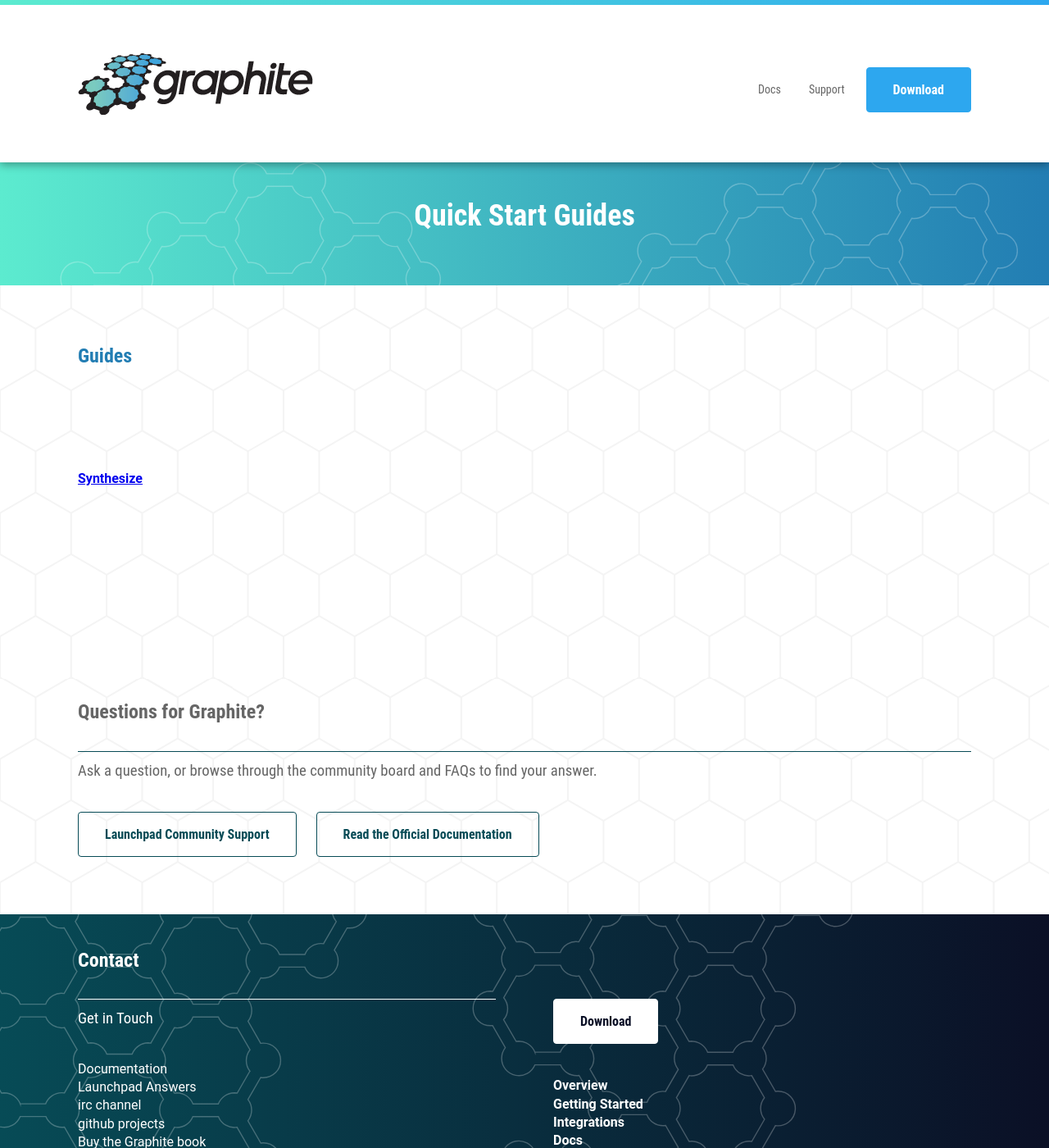
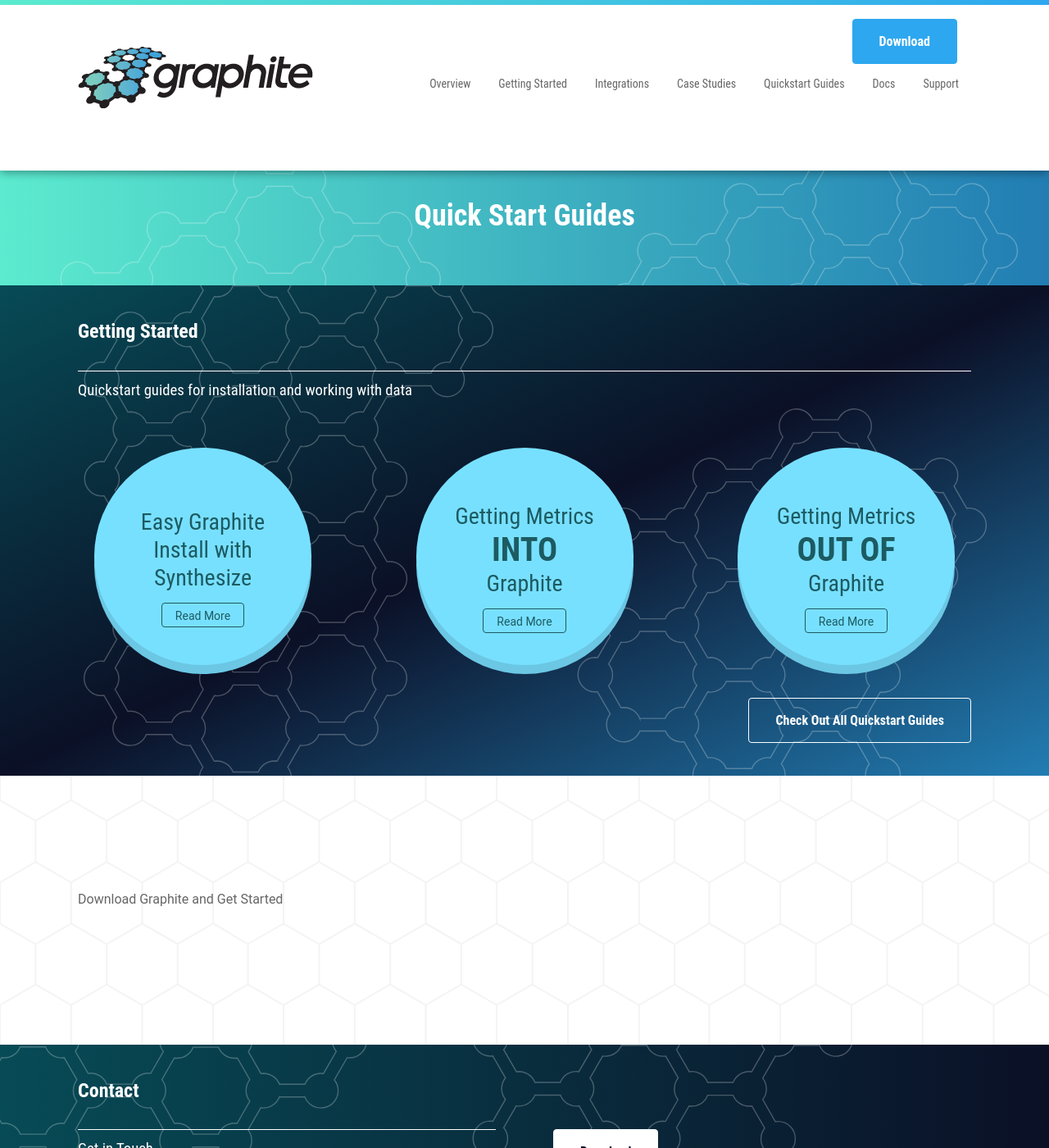
Before and after one commit to graphite-project/graphite-project.github.io, a Jekyll site: the page built from quick-start-guides/index.html, in a window 1280 px wide and 1400 px high. Shown: the whole window at 82% size. Built offline with Jekyll 4.4.1, drawn with Linux system fonts in a browser that asks for light colours; nearby versions of some CDN libraries.

Commit message:
sure up nav and small nav when scrolling. add new nav items

```diff
--- a/_includes/page-header.html
+++ b/_includes/page-header.html
@@ -3,7 +3,6 @@
     <a class="site-logo" href="/"></a>
     <nav class="site-nav" id="siteNav">
       <ul class="site-nav__list" id="anchors">
-        {% if page.homepage_navigation %}
         <li class="site-nav__item">
           <a class="site-nav__link" href="/#overview">Overview</a>
         </li>
@@ -13,7 +12,12 @@
         <li class="site-nav__item">
           <a class="site-nav__link" href="/#integrations">Integrations</a>
         </li>
-        {% endif %}
+        <li class="site-nav__item">
+          <a class="site-nav__link" href="/case-studies">Case Studies</a>
+        </li>
+        <li class="site-nav__item">
+          <a class="site-nav__link" href="/quick-start-guides">Quickstart Guides</a>
+        </li>
         <li class="site-nav__item">
           <a class="site-nav__link" href="http://graphite.readthedocs.org/en/latest/" target="_blank">Docs</a>
         </li>
@@ -21,7 +25,7 @@
           <a class="site-nav__link" href="https://answers.launchpad.net/graphite" target="_blank">Support</a>
         </li>
       </ul>
-      <ul class="site-nav__actions">
+       <ul class="site-nav__actions">
         <!-- <li class="site-nav__item">
           <a class="site-nav__button btn btn--gradient" href="#">
             <span>Live Demo</span>
--- a/css/styles.css
+++ b/css/styles.css
@@ -408,7 +408,8 @@
   z-index: 400; }
 
 .page-header > .wrapper,
-.site-nav__toggle {
+.site-nav__toggle,
+.site-logo {
   z-index: 500; }
 
 .wrapper {
@@ -459,8 +460,8 @@
 
 .page-header > .wrapper {
   position: relative;
-  padding-top: 1.25rem;
-  padding-bottom: 1.25rem;
+  padding-top: 0.9375rem;
+  padding-bottom: 0.9375rem;
   transition: all 250ms; }
   .page-header > .wrapper:after {
     display: table;
@@ -468,19 +469,20 @@
     content: ''; }
   @media (min-width: 40.625rem) {
     .page-header > .wrapper {
-      padding-top: 3.625rem;
-      padding-bottom: 3.625rem; } }
+      padding-top: 3.125rem;
+      padding-bottom: 2.5rem; } }
 
 @media (min-width: 40.625rem) {
   .page-header.smaller > .wrapper {
-    padding-top: 1.25rem;
-    padding-bottom: 1.25rem; } }
+    padding-top: 0;
+    padding-bottom: 0; } }
 
 @media (min-width: 60rem) {
   .page-header.smaller > .wrapper {
     padding-bottom: 0; } }
 
 .site-logo {
+  position: relative;
   width: 10.375rem;
   height: 3.4375rem;
   float: left;
@@ -495,7 +497,9 @@
       background-image: url("../img/graphite-logo_color@2x.png"); } }
 
 .smaller .site-logo {
-  background-image: url("../img/graphite-logo_white.png"); }
+  background-image: url("../img/graphite-logo_white.png");
+  margin-top: 1.25rem;
+  width: 11.875rem; }
   @media (-webkit-min-device-pixel-ratio: 2), (min-resolution: 192dpi) {
     .smaller .site-logo {
       background-image: url("../img/graphite-logo_white@2x.png"); } }
@@ -517,7 +521,7 @@
       right: auto;
       bottom: auto;
       left: auto;
-      padding: 1.125rem 0 0 10.375rem;
+      padding: 2.125rem 0 0 10.375rem;
       background: transparent;
       text-align: right; } }
 
@@ -555,10 +559,13 @@
     .site-nav__item {
       display: inline-block; } }
 
+.site-nav__button.btn--primary {
+  position: relative;
+  top: -5.625rem;
+  right: 0.625rem; }
+
 .site-nav__actions > .site-nav__item {
   padding: 0 0.4375rem; }
-  .site-nav__actions > .site-nav__item:last-child {
-    padding-right: 0; }
 
 .site-nav__link {
   font-family: 'Roboto Condensed', 'HelveticaNeue-CondensedBold', 'Helvetica Neue', Helvetica, Arial, sans-serif;
@@ -599,6 +606,10 @@
       background: #fff;
       color: #25aae1; } }
 
+.smaller .site-nav__button.btn--primary {
+  position: relative;
+  top: 0;
+  right: 0; }
   @media (min-width: 40.625rem) {
     .smaller .site-nav__button.btn--primary {
       border-color: #fff;
@@ -657,15 +668,11 @@
 
 .site-nav__toggle > .t {
   top: 0.625rem;
-  transition-property: top, -webkit-transform;
-  transition-property: top, transform;
-  transition-property: top, transform, -webkit-transform; }
+  transition-property: top, transform; }
 
 .site-nav__toggle > .b {
   bottom: 0.625rem;
-  transition-property: bottom, -webkit-transform;
-  transition-property: bottom, transform;
-  transition-property: bottom, transform, -webkit-transform; }
+  transition-property: bottom, transform; }
 
 .smaller .site-nav__toggle > .m,
 .smaller .site-nav__toggle > .t,
@@ -683,12 +690,10 @@
 
 .site-nav__toggle.nav-open > .t {
   top: 1.1875rem;
-  -webkit-transform: rotate(45deg);
   transform: rotate(45deg); }
 
 .site-nav__toggle.nav-open > .b {
   bottom: 1.1875rem;
-  -webkit-transform: rotate(-45deg);
   transform: rotate(-45deg); }
 
 .page-section {
@@ -968,22 +973,17 @@
 
 @media (min-width: 35.9375rem) {
   .case-study-logos {
-    display: -webkit-inline-flex;
     display: -ms-inline-flexbox;
     display: inline-flex;
-    -webkit-flex-direction: row;
     -ms-flex-direction: row;
         flex-direction: row;
-    -webkit-flex-wrap: wrap;
     -ms-flex-wrap: wrap;
         flex-wrap: wrap;
-    -webkit-justify-content: center;
     -ms-flex-pack: center;
         justify-content: center; } }
 
 @media (min-width: 40.625rem) {
   .case-study-logos {
-    -webkit-justify-content: space-between;
     -ms-flex-pack: justify;
         justify-content: space-between; } }
 
@@ -1004,23 +1004,18 @@
 
 @media (min-width: 40.625rem) {
   .circles-list {
-    display: -webkit-flex;
     display: -ms-flexbox;
     display: flex;
-    -webkit-flex-direction: row;
     -ms-flex-direction: row;
         flex-direction: row;
-    -webkit-flex-wrap: wrap;
     -ms-flex-wrap: wrap;
         flex-wrap: wrap;
-    -webkit-justify-content: center;
     -ms-flex-pack: center;
         justify-content: center;
     margin-bottom: 2.5rem; } }
 
 @media (min-width: 62rem) {
   .circles-list {
-    -webkit-justify-content: space-between;
     -ms-flex-pack: justify;
         justify-content: space-between; } }
 
@@ -1072,16 +1067,12 @@
   margin-bottom: 1.25rem; }
   @media (min-width: 40.625rem) {
     .integrations-list {
-      display: -webkit-flex;
       display: -ms-flexbox;
       display: flex;
-      -webkit-flex-direction: row;
       -ms-flex-direction: row;
           flex-direction: row;
-      -webkit-flex-wrap: wrap;
       -ms-flex-wrap: wrap;
           flex-wrap: wrap;
-      -webkit-justify-content: center;
       -ms-flex-pack: center;
           justify-content: center; } }
 
@@ -1253,12 +1244,4 @@
 /* Questions */
 .qanda p:nth-child(odd) {
   margin-bottom: 0; }
-
-/* about */
-p.intro {
-  margin-bottom: 3.125rem; }
-
-/* Questions */
-.qanda p:nth-child(odd) {
-  margin-bottom: 0; }
 /*# sourceMappingURL=styles.css.map */
--- a/quick-start-guides/index.html
+++ b/quick-start-guides/index.html
@@ -9,24 +9,40 @@
   </div>
 </div>
 
-<div class="page-section page-section--overview anchor">
+<div class="banner-section banner-section--getting-started">
   <div class="wrapper">
-    <h2 class="section-header">Guides</h2>
+    <h2 class="section-header">Getting Started</h2>
+    <hr class="hr">
+    <h3 class="section-subhead">Quickstart guides for installation and working with data</h3>
+    <ul class="circles-list">
+      <li class="circles-list__item">
+        <a class="circles-list__link" href="https://github.com/obfuscurity/synthesize/" target="_blank">
+          <p>Easy Graphite Install with Synthesize</p>
+          <span class="btn btn--outline-alt btn--small" href="#">Read More</span>
+        </a>
+      </li>
+      <li class="circles-list__item">
+        <a class="circles-list__link" href="http://graphite.readthedocs.org/en/latest/feeding-carbon.html#getting-your-data-into-graphite" target="_blank">
+          <p>Getting Metrics <b>Into</b> Graphite</p>
+          <span class="btn btn--outline-alt btn--small" href="#">Read More</span>
+        </a>
+      </li>
+      <li class="circles-list__item">
+        <a class="circles-list__link" href="http://yahoo.com">
+          <p>Getting Metrics <b>Out of</b> Graphite</p>
+          <span class="btn btn--outline-alt btn--small" href="#">Read More</span>
+        </a>
+      </li>
+    </ul>
+    <a class="btn btn--outline right" href="#">Check Out All Quickstart Guides</a>
+  </div>
+</div>
+<div class="page-section page-section--overview">
+  <div class="wrapper">
     <div class="page-section__full">
-      <div class="page-section" id="caseStudies">
-      <h4><a href="synthesize.html">Synthesize</a></h4>
+      <div class="page-section">
+     Download Graphite and Get Started
     </div>
   </div>
   </div>
 </div>
-<div class="page-section page-section--questions anchor">
-  <div class="wrapper">
-    <h2 class="section-header">Questions for Graphite?</h2>
-    <hr class="hr">
-    <h3 class="section-subhead">Ask a question, or browse through the community board and FAQs to find your answer.</h3>
-    <ul class="btn-group">
-      <li class="btn-group__item"><a class="btn btn--outline-deep" href="https://answers.launchpad.net/graphite" target="_blank">Launchpad Community Support</a></li>
-      <li class="btn-group__item"><a class="btn btn--outline-deep" href="http://graphite.readthedocs.org/en/latest/" target="_blank">Read the Official Documentation</a></li>
-    </ul>
-  </div>
-</div>
```
Also changed, not shown: _sass/layout/_page-header.scss (+19 -8 lines), case-studies/index.html (+1 -12 lines), 1 other file. Lines whose indentation alone changed are shown as unchanged.
